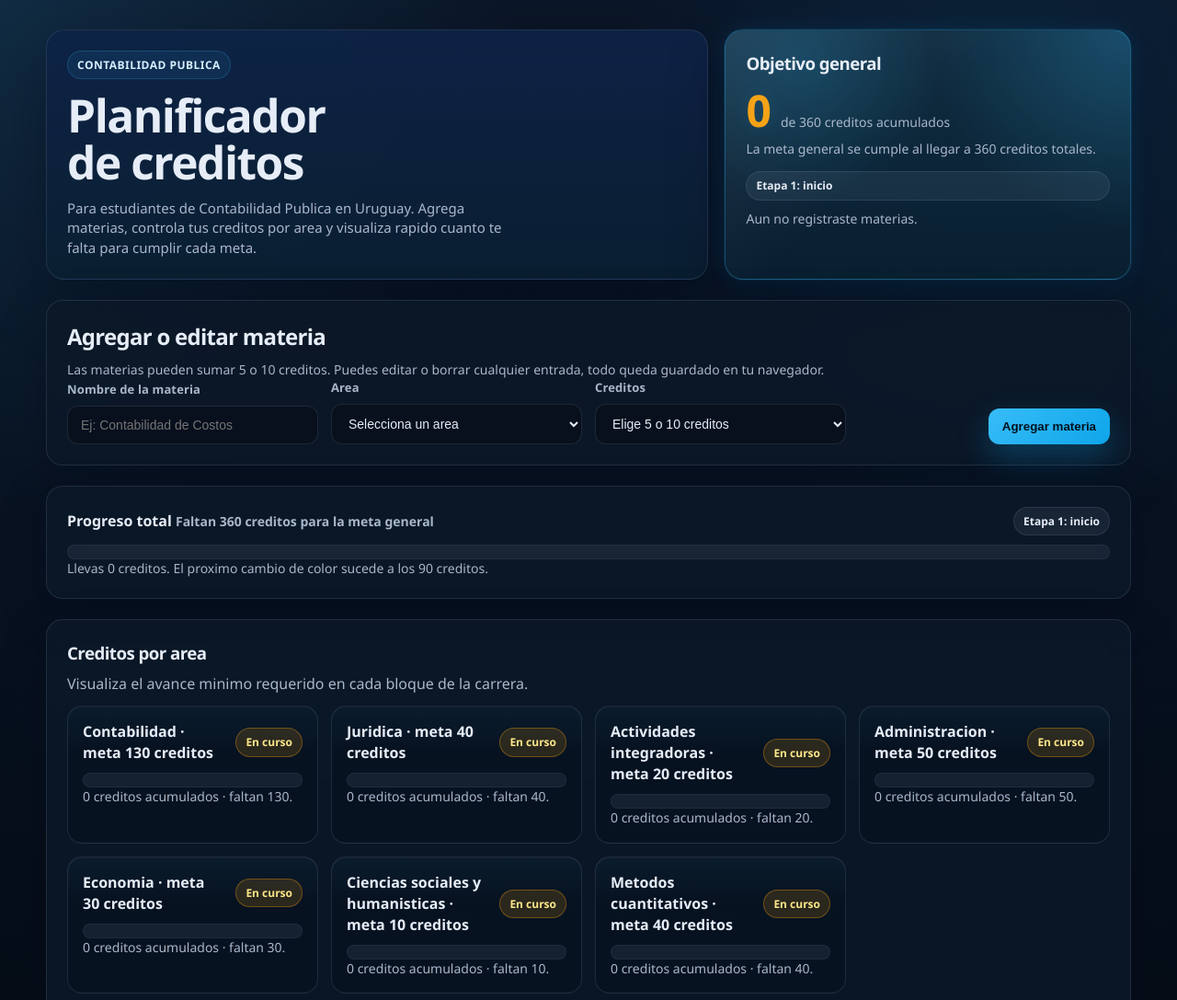
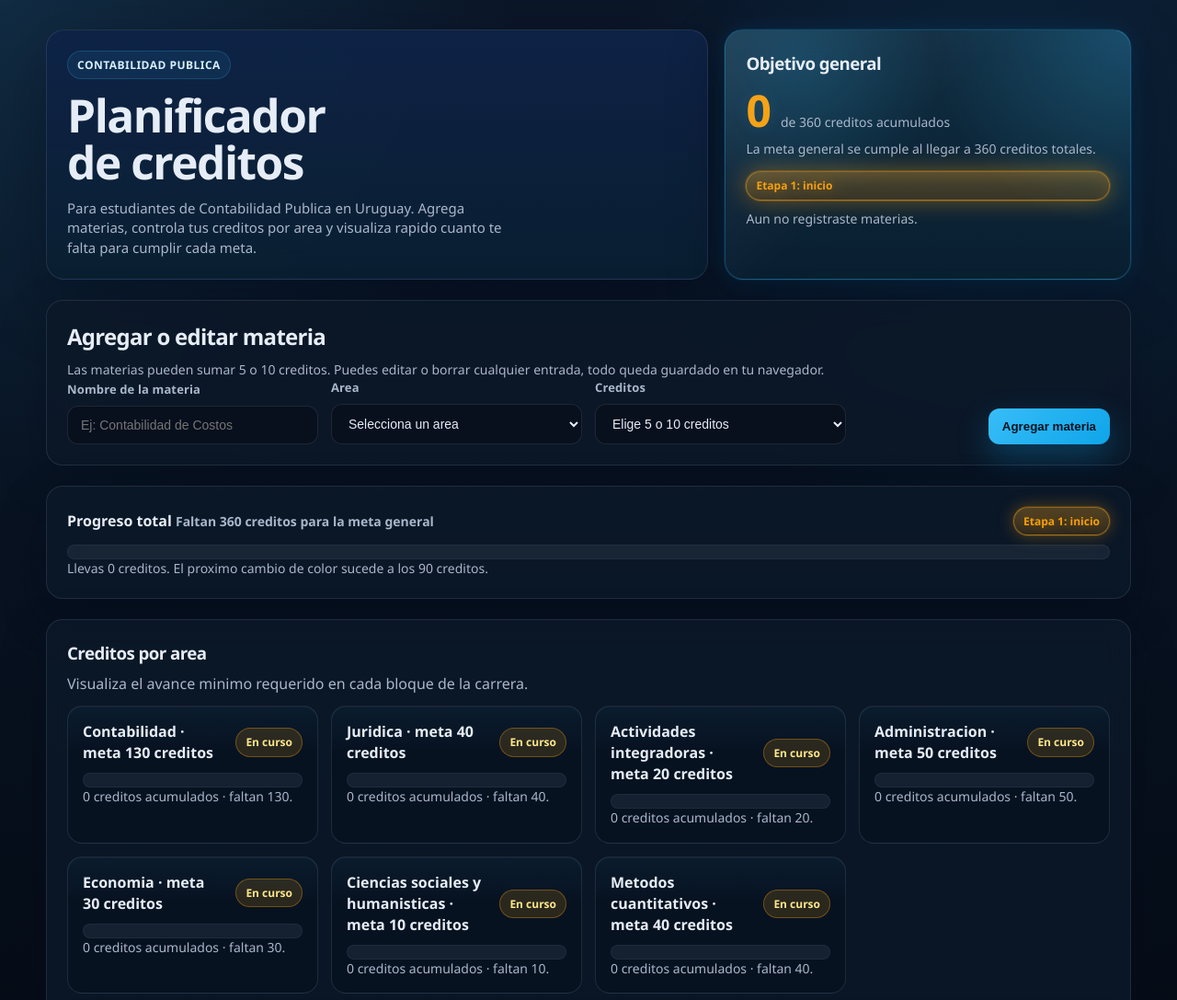
Before and after one commit to Diegoestropini/credito-carrera, a plain HTML site: page index.html in a window 1280 px wide. Shown: the top 1087 px of the page at 92% size. Drawn offline with Linux system fonts and the light colour scheme.

Commit message:
Update stage chip neon progress styling

```diff
--- a/index.html
+++ b/index.html
@@ -278,6 +278,34 @@
       border: 1px solid var(--line);
       color: var(--text);
       white-space: nowrap;
+      transition:
+        background 0.35s ease,
+        border-color 0.35s ease,
+        color 0.35s ease,
+        box-shadow 0.35s ease,
+        text-shadow 0.35s ease;
+    }
+
+    .status-chip.dynamic-stage {
+      color: var(--stage-color, var(--text));
+      border-color: color-mix(in srgb, var(--stage-color, var(--text)) 44%, rgba(255, 255, 255, 0.08));
+      background:
+        linear-gradient(180deg,
+          color-mix(in srgb, var(--stage-color, var(--text)) 28%, rgba(255, 255, 255, 0.04)),
+          color-mix(in srgb, var(--stage-color, var(--text)) 16%, rgba(2, 8, 23, 0.2))
+        );
+      box-shadow:
+        0 0 0 1px color-mix(in srgb, var(--stage-color, var(--text)) 16%, transparent),
+        0 0 18px color-mix(in srgb, var(--stage-color, var(--text)) 34%, transparent);
+      text-shadow: 0 0 14px color-mix(in srgb, var(--stage-color, var(--text)) 45%, transparent);
+    }
+
+    .status-chip.dynamic-stage.header-stage {
+      box-shadow:
+        0 0 0 1px color-mix(in srgb, var(--stage-color, var(--text)) 22%, transparent),
+        0 0 26px color-mix(in srgb, var(--stage-color, var(--text)) 44%, transparent),
+        inset 0 0 18px color-mix(in srgb, var(--stage-color, var(--text)) 12%, transparent);
+      text-shadow: 0 0 16px color-mix(in srgb, var(--stage-color, var(--text)) 56%, transparent);
     }
 
     .status-chip.complete {
@@ -859,9 +887,9 @@
       totalCreditos.style.color = colorClass;
       barraTotal.style.background = colorClass;
       chipTotal.textContent = chipText;
-      chipTotal.className = 'status-chip' + (total >= TOTAL_META ? ' complete' : '');
+      applyTotalChipStyle(chipTotal, colorClass, total >= TOTAL_META);
       chipTotalHeader.textContent = chipText;
-      chipTotalHeader.className = 'status-chip' + (total >= TOTAL_META ? ' complete' : '');
+      applyTotalChipStyle(chipTotalHeader, colorClass, total >= TOTAL_META, true);
 
       const restantes = Math.max(0, TOTAL_META - total);
       estadoGeneral.textContent = `Faltan ${restantes} creditos para la meta general`;
@@ -871,6 +899,20 @@
       detalleTotal.textContent = total >= TOTAL_META
         ? 'Meta general cumplida. Puedes sumar mas creditos para mejorar tu historial.'
         : `Llevas ${total} creditos. El proximo cambio de color sucede a los ${nextUmbral(total)} creditos.`;
+    }
+
+    function applyTotalChipStyle(element, color, isComplete, isHeader = false) {
+      element.className = 'status-chip';
+      element.style.removeProperty('--stage-color');
+
+      if (isComplete) {
+        element.classList.add('complete');
+        return;
+      }
+
+      element.classList.add('dynamic-stage');
+      if (isHeader) element.classList.add('header-stage');
+      element.style.setProperty('--stage-color', color);
     }
 
     function totalStatus(total) {
```
